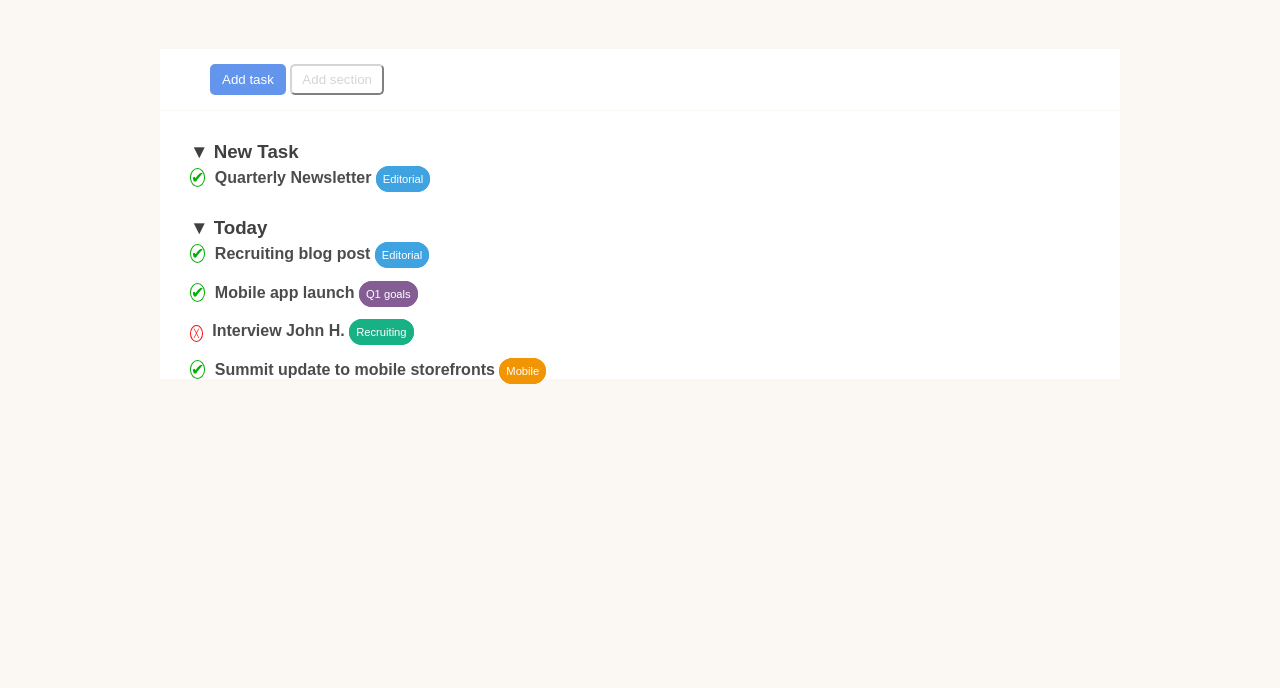
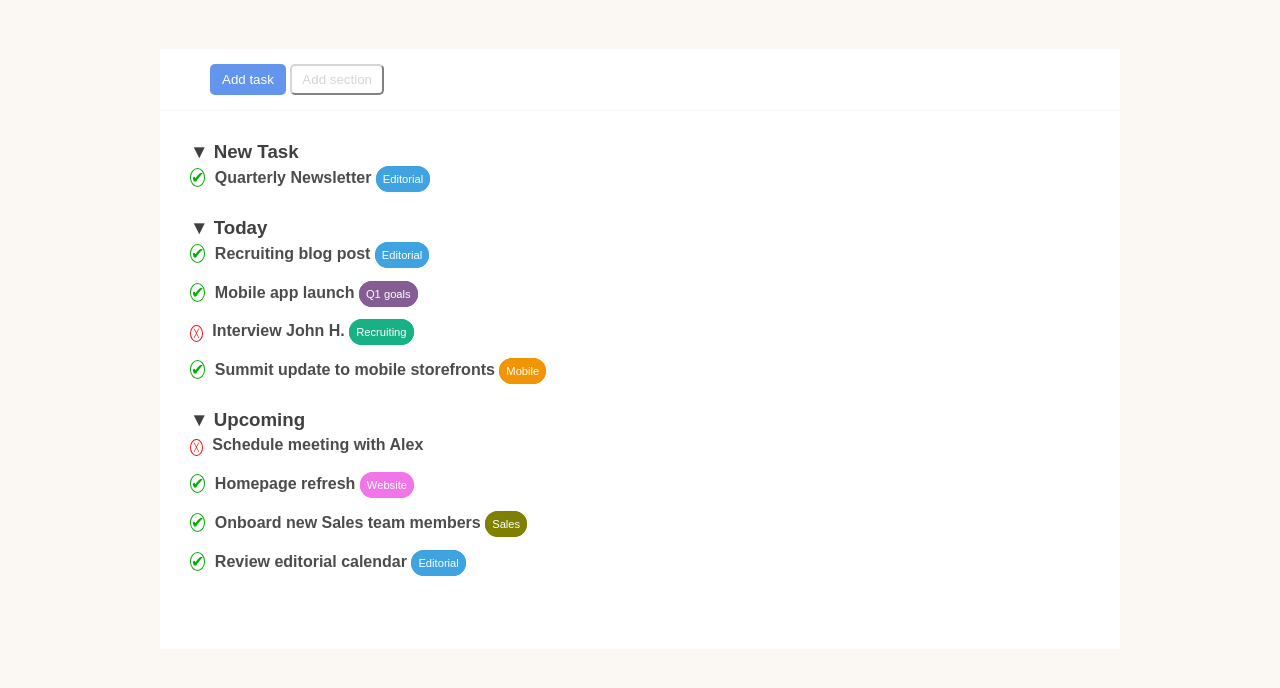
Before and after one commit to Ciaowilly3/html-css-toboolist, a plain HTML site: page index.html in a window 1280 px wide. Shown: the part 76-764 px from the top of the page. Drawn offline with Linux system fonts and the light colour scheme.

Commit message:
esercizio completo

```diff
--- a/css/style.css
+++ b/css/style.css
@@ -31,7 +31,7 @@ main{
     margin: auto;
     margin-top: 50px;
     background-color: white;
-
+    height: 600px;
 }
 
 /* sfrutto le conoscenze apprese riguardo i bordi per creare la nav */
@@ -111,6 +111,7 @@ simbolo non abbia uguale larghezza e altezza  */
     border: solid 3px rgb(133 93 149);
     border-radius: 15px;
 }
+
 .verdeacqua{
     color: white;
     font-size: 0.7em;
@@ -119,6 +120,7 @@ simbolo non abbia uguale larghezza e altezza  */
     border: solid 3px rgb(24 177 133);
     border-radius: 15px;
 }
+
 .Arancione{
     color: white;
     font-size: 0.7em;
@@ -127,6 +129,24 @@ simbolo non abbia uguale larghezza e altezza  */
     border: solid 3px rgb(242 149 5);
     border-radius: 15px;
 }
+
+.Fucsia{
+    color: white;
+    font-size: 0.7em;
+    padding: 4px;
+    background-color: rgb(240 118 231);
+    border: solid 3px rgb(240 118 231);
+    border-radius: 15px;
+}
+
+.oliva{
+    color: white;
+    font-size: 0.7em;
+    padding: 4px;
+    background-color: olive;
+    border: solid 3px olive;
+    border-radius: 15px;
+}
 div{
     margin-bottom: 20px;
 }
--- a/index.html
+++ b/index.html
@@ -54,7 +54,26 @@
 
 
         <section>
-
+            <h3>&#9660; Upcoming</h3>
+            <div>
+                <span class="cross">&#9587;</span>
+                <span class="txt">Schedule meeting with Alex</span>
+            </div>
+            <div>
+                <span class="check">&#10004;</span>
+                <span class="txt">Homepage refresh</span>
+                <small class="Fucsia">Website</small>
+            </div>
+            <div>
+                <span class="check">&#10004;</span>
+                <span class="txt">Onboard new Sales team members</span>
+                <small class="oliva">Sales</small>
+            </div>
+            <div>
+                <span class="check">&#10004;</span>
+                <span class="txt">Review editorial calendar</span>
+                <small class="azzurro">Editorial</small>
+            </div>
         </section>
 
     </main>
```
